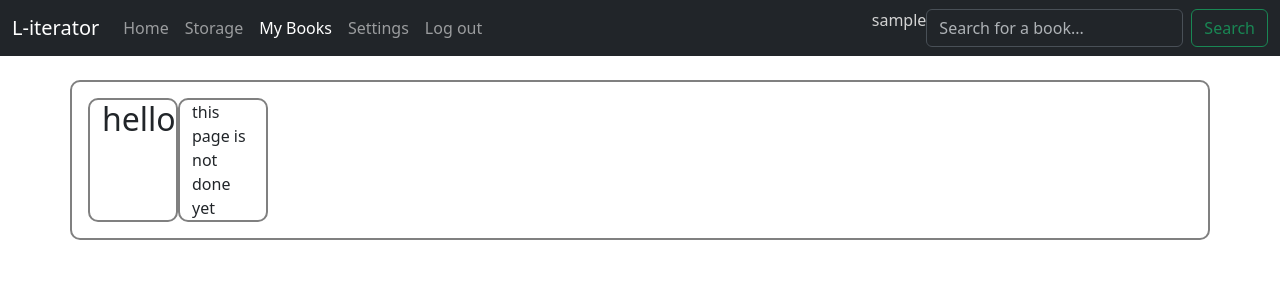
After one commit to TheMechanicalBeing/BadReads, a Flask app: page /user/my_books in a window 1280 px wide. The commit adds this page. Shown: the top 300 px of the page. Run offline with Flask 3, Linux system fonts and the light colour scheme; the visitor is signed in with stand-in values (Sample User, id 1).

Commit message:
Start my_books page

```diff
--- a/src/templates/layouts/navbar.html
+++ b/src/templates/layouts/navbar.html
@@ -15,11 +15,14 @@
                     {% if current_user.is_admin %}
                         {{ createNavLink("admin.index", "Admin") }}
                     {% endif %}
-                    {{ createNavLink("auth_bp.logout", "My Books") }}
+                    {{ createNavLink("user_bp.my_books_get", "My Books") }}
                     {{ createNavLink("user_bp.settings_get", "Settings") }}
                     {{ createNavLink("auth_bp.logout", "Log out") }}
                 {% endif %}
             </ul>
+            {% if current_user.is_authenticated %}
+                <p style="color: lightgray">{{ current_user.username }}</p>
+            {% endif %}
             <form class="d-flex" role="search">
                 <input class="form-control me-2" type="search" placeholder="Search for a book..." aria-label="Search">
                 <button class="btn btn-outline-success" type="submit">Search</button>
--- /dev/null
+++ b/src/templates/user/my_books.html
@@ -0,0 +1,13 @@
+{% extends "/layouts/base.html" %}
+{% block head %}
+{% endblock %}
+{% block body %}
+    <div class="container mt-4 make-border p-3">
+        <div class="container row">
+            <div class="col-1 make-border">
+                <h2>hello</h2>
+            </div>
+            <div class="col-1 make-border">this page is not done yet</div>
+        </div>
+    </div>
+{% endblock %}
--- a/src/views/user/routes.py
+++ b/src/views/user/routes.py
@@ -40,3 +40,9 @@ def settings_post():
     else:
         [[flash(error, category="danger") for error in errors] for errors in form.errors.values()]
         return redirect(url_for("auth_bp.register_get", form=form))
+
+
+@user_bp.get("/my_books")
+@login_required
+def my_books_get():
+    return render_template("my_books.html")
```
